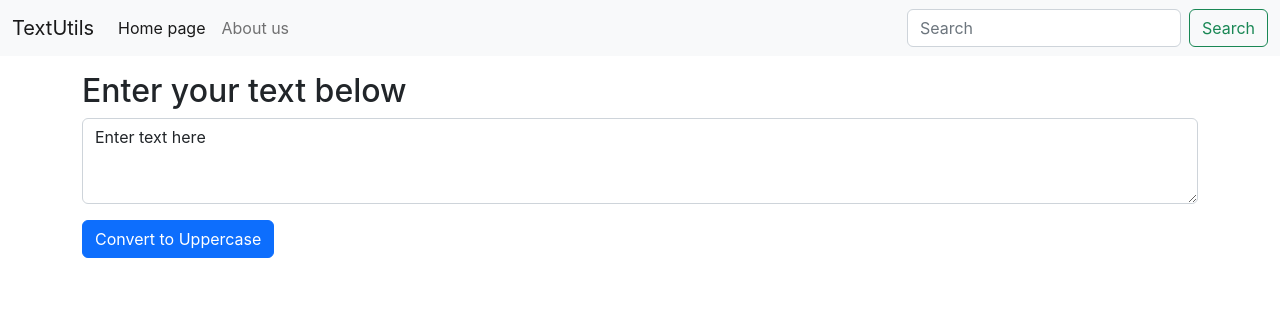
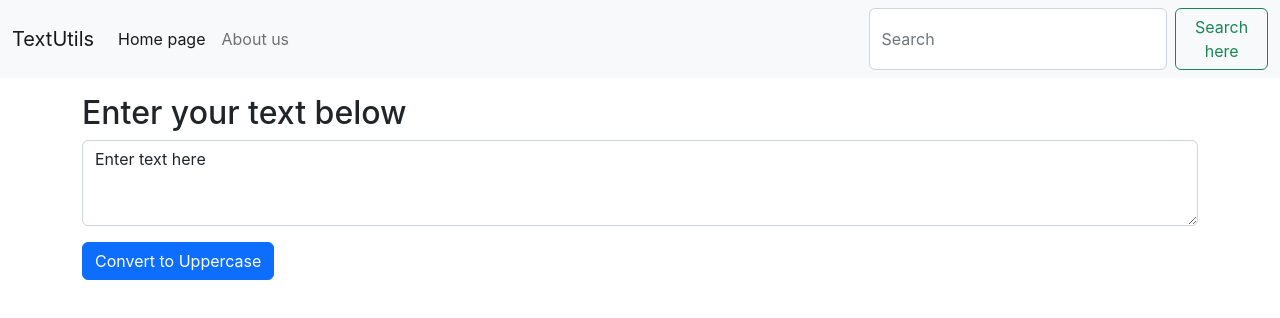
Before and after one commit to ihilalahmad/text-utls, a React (Create React App) app: page / in a window 1280 px wide. Shown: the top 318 px of the page. Built offline with nearby package versions, Linux system fonts and the light colour scheme.

Commit message:
made some more changes

```diff
--- a/src/components/Navbar.js
+++ b/src/components/Navbar.js
@@ -39,7 +39,7 @@ export default function Navbar(props) {
               aria-label="Search"
             />
             <button className="btn btn-outline-success" type="submit">
-              Search
+              Search here
             </button>
           </form>
         </div>
```
